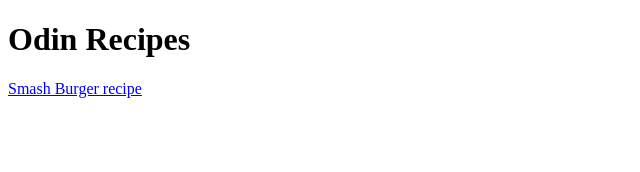
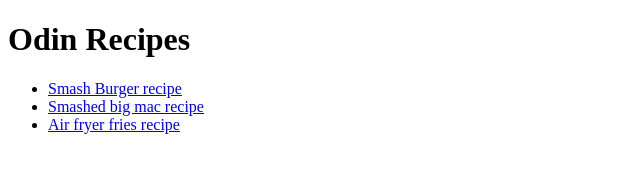
Before and after one commit to Paddychief92/odin-recipesV2, a plain HTML site: page index.html in a window 1280 px wide. Shown: the whole page, without its empty margins (0-640 px from the left). Drawn offline with Linux system fonts and the light colour scheme.

Commit message:
refactor: Add new links put links in list
Add link to Smashed big mac page
Add link to Air fryer fries page
put all links in unordered list

```diff
--- a/index.html
+++ b/index.html
@@ -8,6 +8,19 @@
 </head>
 <body>
    <h1>Odin Recipes</h1>
+   <ul>
+    <li>
    <a href="recipes/smash-burgers.html">Smash Burger recipe</a>
+    </li>
+
+    <li>
+   <a href="recipes/Smashed-Bigmac.html">Smashed big mac recipe</a>
+    </li>
+
+    <li>
+   <a href="recipes/Air-fryer-frys.html">Air fryer fries recipe</a>
+    </li>
+   </ul>
+
 </body>
 </html>
```
